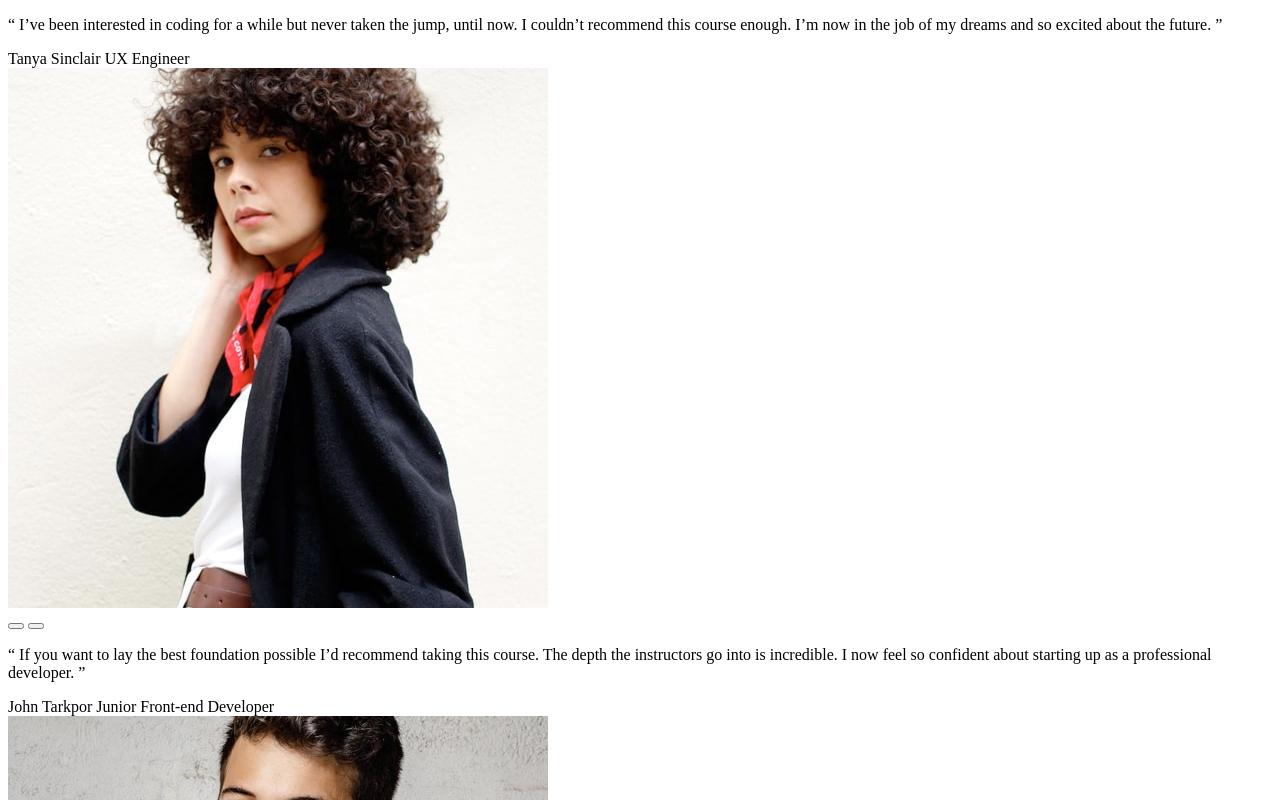
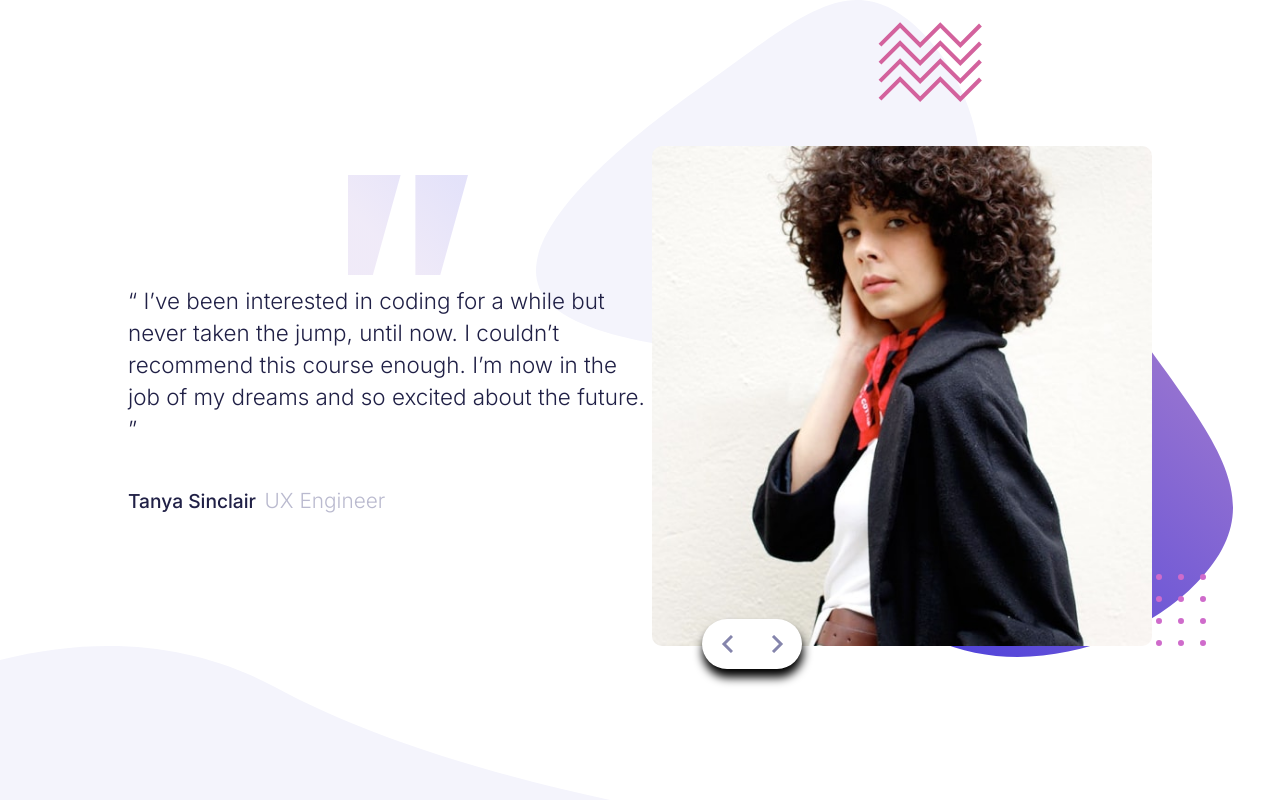
Before and after one commit to Dipak2056/Front-end-mentors, a plain HTML site: page coding-bootcamp-testimonials-slider-master/index.html in a window 1280 px wide. Shown: the top 800 px of the page. Drawn offline with Linux system fonts and the light colour scheme.

Commit message:
desktop design completed

```diff
--- a/coding-bootcamp-testimonials-slider-master/index.html
+++ b/coding-bootcamp-testimonials-slider-master/index.html
@@ -28,7 +28,7 @@
             <span class="profession"> UX Engineer</span>
           </div>
         </div>
-        <div class="image__Container">
+        <div class="image__container">
           <img src="./images/image-tanya.jpg" alt="tanya's image" />
           <div class="nav_buttons">
             <button class="prev_btn"></button>
@@ -36,7 +36,7 @@
           </div>
         </div>
       </div>
-      <div class="john">
+      <div class="john hide">
         <div class="testimonial">
           <p>
             “ If you want to lay the best foundation possible I’d recommend
@@ -50,7 +50,7 @@
           </div>
         </div>
         <div class="image__Container">
-          <img src="./images/image-john.jpg" alt="tanya's image" />
+          <img src="./images/image-john.jpg" alt="john's image" />
           <div class="nav_buttons">
             <button class="prev_btn"></button>
             <button class="next_btn"></button>
--- a/coding-bootcamp-testimonials-slider-master/style.css
+++ b/coding-bootcamp-testimonials-slider-master/style.css
@@ -0,0 +1,81 @@
+@import url("https://fonts.googleapis.com/css2?family=Barlow+Condensed:wght@400;700&family=Inter:wght@200;300;500;700&family=Manrope:wght@500;700&family=Poppins:ital,wght@0,200;0,400;0,600;1,400&family=Raleway:wght@400;700&display=swap");
+* {
+  box-sizing: border-box;
+  margin: 0;
+  padding: 0;
+}
+body {
+  font-family: "Inter", sans-serif;
+  font-size: 32px;
+  display: grid;
+  place-items: center;
+  min-height: 100vh;
+  background: url(./images/pattern-bg.svg), url(./images/pattern-quotes.svg),
+    url(./images/pattern-curve.svg);
+  background-repeat: no-repeat;
+  background-position: 92% 0, 30% 25%, bottom left;
+}
+.container {
+  max-width: 80vw;
+}
+.tanya,
+.john {
+  display: flex;
+  justify-content: center;
+  align-items: center;
+}
+
+.hide {
+  display: none;
+}
+.container p {
+  font-size: 1.4rem;
+  font-weight: 300;
+  color: hsl(240, 38%, 20%);
+  line-height: 2rem;
+  margin-bottom: 2rem;
+}
+.container .name {
+  font-size: 1.2rem;
+  font-weight: 500;
+  color: hsl(240, 38%, 20%);
+}
+.container .profession {
+  font-size: 1.3rem;
+  font-weight: 300;
+  color: hsl(240, 18%, 77%);
+}
+.image__container {
+  position: relative;
+}
+.image__container img {
+  width: 500px;
+  height: 500px;
+  border-radius: 10px;
+}
+.image__container .nav_buttons {
+  position: absolute;
+  height: 50px;
+  width: 100px;
+  right: 350px;
+  bottom: -15px;
+  background: white;
+  border-radius: 30px;
+  box-shadow: 1px 8px 10px 0.4px;
+  display: flex;
+  justify-content: space-between;
+}
+.nav_buttons .prev_btn {
+  flex: 1;
+  background: url(./images/icon-prev.svg);
+  background-repeat: no-repeat;
+  background-position: 50% 50%;
+  border: none;
+}
+.nav_buttons .next_btn {
+  flex: 1;
+  background: url(./images/icon-next.svg);
+  background-repeat: no-repeat;
+  background-position: 50% 50%;
+  border: none;
+}
```
